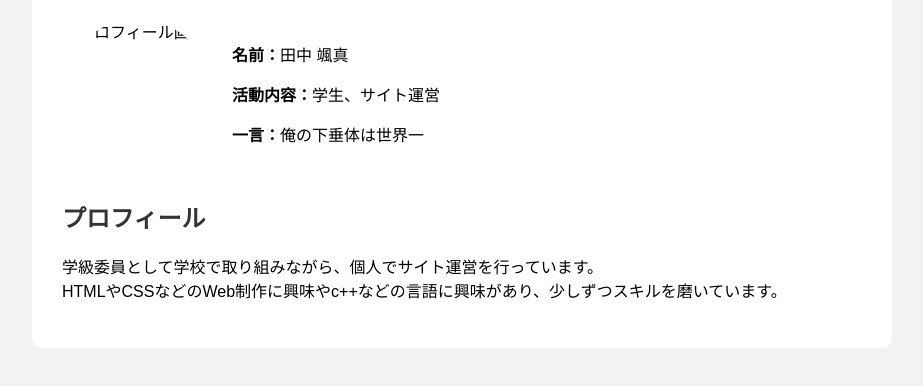
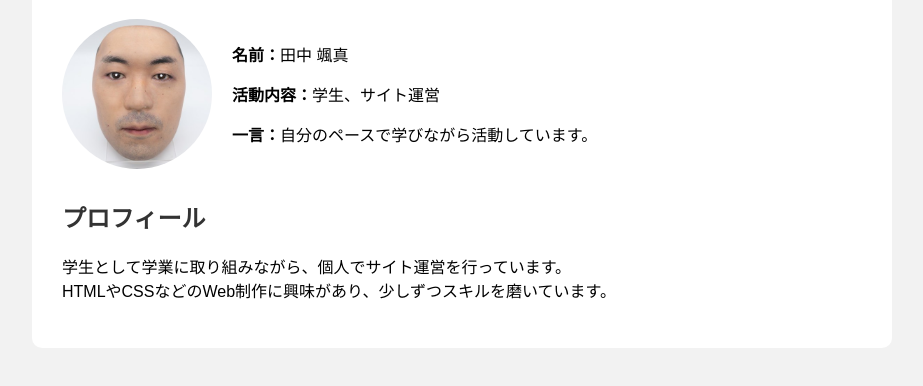
Before and after one commit to tabletennisdaisuki790-commits/Tanakasouma-, a plain HTML site: page index.html in a window 1280 px wide. Shown: the part 140-526 px from the top of the page, without its empty margins (178-1101 px from the left). Drawn offline with Linux system fonts and the light colour scheme.

Commit message:
index.html
airm

```diff
--- a/index.html
+++ b/index.html
@@ -43,19 +43,20 @@
     <h1>自己紹介</h1>
 
     <div class="profile">
-        <img src="images/profile.png" alt="プロフィール画像">
+        <!-- フォルダなしで直接指定 -->
+        <img src="profile.png" alt="プロフィール画像">
         <div>
             <p><strong>名前：</strong>田中 颯真</p>
             <p><strong>活動内容：</strong>学生、サイト運営</p>
-            <p><strong>一言：</strong>俺の下垂体は世界一</p>
+            <p><strong>一言：</strong>自分のペースで学びながら活動しています。</p>
         </div>
     </div>
 
     <div class="section">
         <h2>プロフィール</h2>
         <p>
-            学級委員として学校で取り組みながら、個人でサイト運営を行っています。<br>
-            HTMLやCSSなどのWeb制作に興味やc++などの言語に興味があり、少しずつスキルを磨いています。
+            学生として学業に取り組みながら、個人でサイト運営を行っています。<br>
+            HTMLやCSSなどのWeb制作に興味があり、少しずつスキルを磨いています。
         </p>
     </div>
 
```
